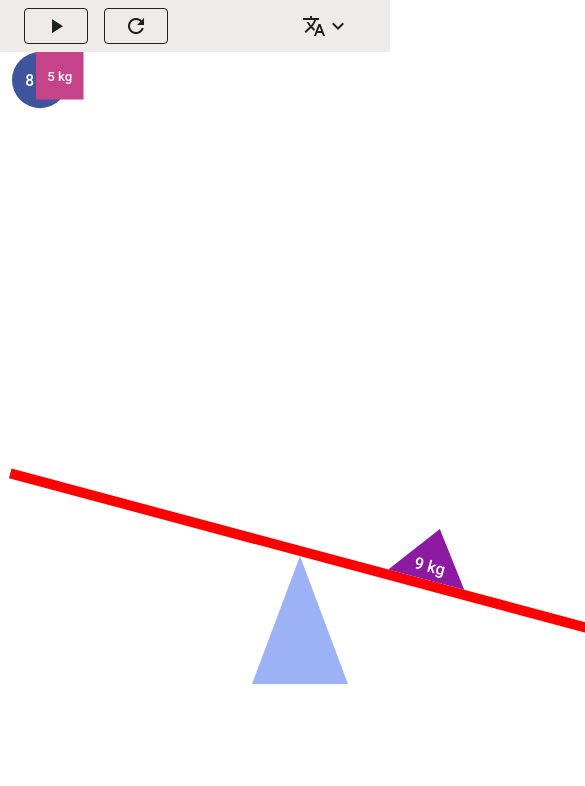
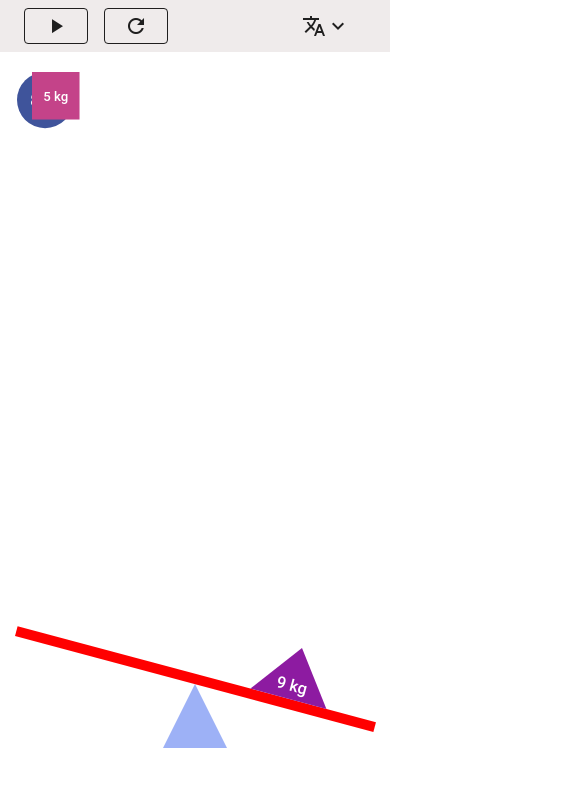
Before and after one commit to hihurmuz/teeter-totter, a Vue app: page / in a window 390 px wide. Shown: the top 786 px of the page, 585 px wide, since content can reach past the window. Built offline with nearby package versions, Linux system fonts and the light colour scheme.

Commit message:
style: unnecessary classes delete & media query add for mobile controllers

```diff
--- a/src/assets/scss/style.scss
+++ b/src/assets/scss/style.scss
@@ -1,21 +1,15 @@
 $totter__board-color: #ff0000;
-$teeter-totter__support: #9db1f6;
+$teeter-totter__support-color: #9db1f6;
+$header-color: #efebeb;
+$object-size: 2.25rem;
+$object-weight-text: 10px;
+$object-triangle-vertical-size: 1.5rem;
+$object-triangle-bottom-size: 2rem;
+$object-triangle-weight-size: 4.5rem;
 
-html, body, #app {
-  width: 100%;
-  height: 100%;
-}
+$teeter-totter__support-border-vertical: 3rem;
+$teeter-totter__support-border-bottom: 8rem;
 
-html {
-  overflow-y: auto !important;
-}
-
-#app {
-  display: flex;
-  flex-direction: column;
-  -webkit-font-smoothing: antialiased;
-  -moz-osx-font-smoothing: grayscale;
-}
 
 .the-object {
   position: absolute;
@@ -25,7 +19,7 @@ html {
   transform-origin: top left;
 
   .the-object__weight {
-    font-size: 10px;
+    font-size: $object-weight-text;
     font-weight: 500;
     color: #fff;
   }
@@ -33,8 +27,8 @@ html {
 
 .the-object--square,
 .the-object--circle {
-  width: 2.25rem;
-  height: 2.25rem;
+  width: $object-size;
+  height: $object-size;
 }
 
 .the-object--circle {
@@ -44,22 +38,16 @@ html {
 .the-object--triangle {
   width: 0;
   height: 0;
-  border-left: 1.5rem solid transparent;
-  border-right: 1.5rem solid transparent;
-  border-bottom: 2rem solid;
+  border-left: $object-triangle-vertical-size solid transparent;
+  border-right: $object-triangle-vertical-size solid transparent;
+  border-bottom: $object-triangle-bottom-size solid;
 
   .the-object__weight {
     position: absolute;
     top: calc(100% + 1rem);
-    width: 4.5rem;
+    width: $object-triangle-weight-size;
     text-align: center;
   }
-}
-
-.teeter-totter {
-  display: flex;
-  flex-direction: column;
-  align-items: center;
 }
 
 .teeter-totter__board {
@@ -72,16 +60,15 @@ html {
 .teeter-totter__support {
   width: 0;
   height: 0;
-  border-left: 3rem solid transparent;
-  border-right: 3rem solid transparent;
-  border-bottom: 8rem solid $teeter-totter__support;
+  border-left: $teeter-totter__support-border-vertical solid transparent;
+  border-right: $teeter-totter__support-border-vertical solid transparent;
+  border-bottom: $teeter-totter__support-border-bottom solid $teeter-totter__support-color;
 }
 
 .game-area {
   display: flex;
   flex-direction: column;
   flex: 1 1 100%;
-  min-width: 600px;
   width: 80%;
   margin: 0 auto;
   padding-bottom: 10rem;
@@ -97,14 +84,35 @@ html {
   justify-content: space-between;
   flex: 0 0 6rem;
   padding: 0.5rem 1.5rem;
-  background-color: #efebeb;
+  background-color: $header-color;
+  margin-bottom: 20px
 }
 
 .the-objects-stats {
   font-size: 14px;
+  margin: 0 20px;
 }
 
 .the-objects-stats__weight {
   font-size: .9rem;
   font-weight: 600;
 }
+
+@media screen and (max-width: 600px) {
+  .teeter-totter__support{
+    border-left: 2rem solid transparent;
+    border-right: 2rem solid transparent;
+    border-bottom: 4rem solid $teeter-totter__support-color;
+
+  }
+  .game-area {
+    width: 95%;
+    padding-bottom: 6rem;
+  }
+}
+
+.mobile-controller {
+  width: 100%;
+  position: fixed;
+  bottom: 10px;
+}
```
